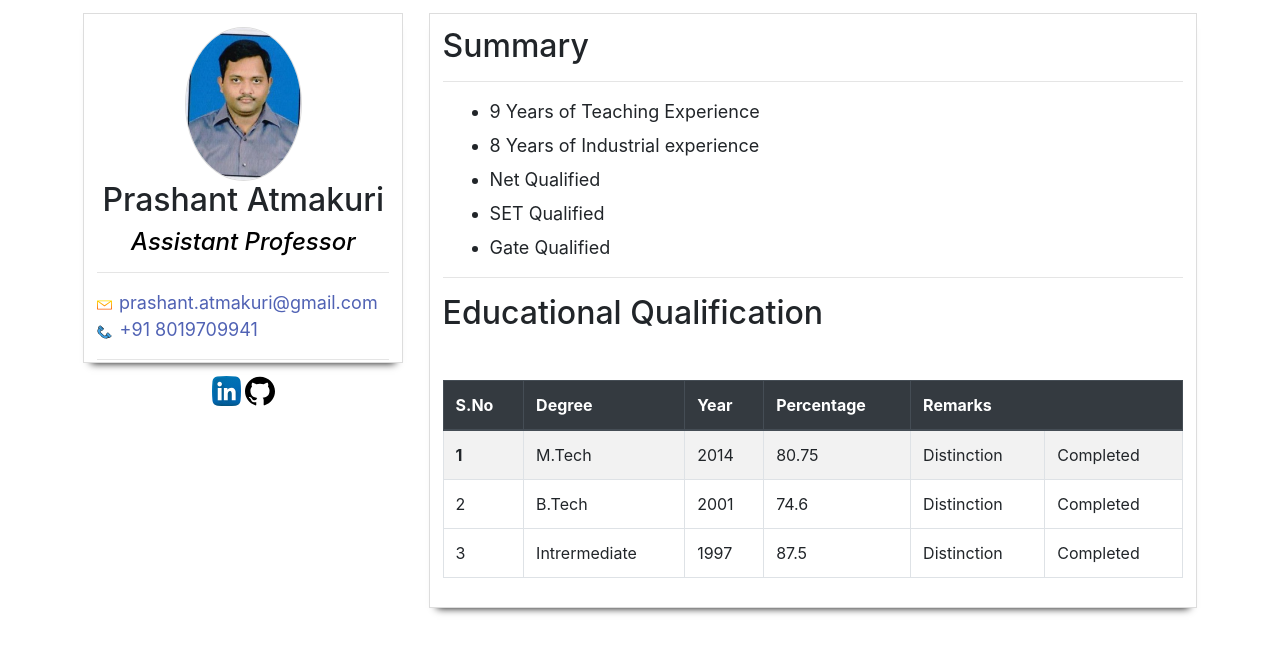
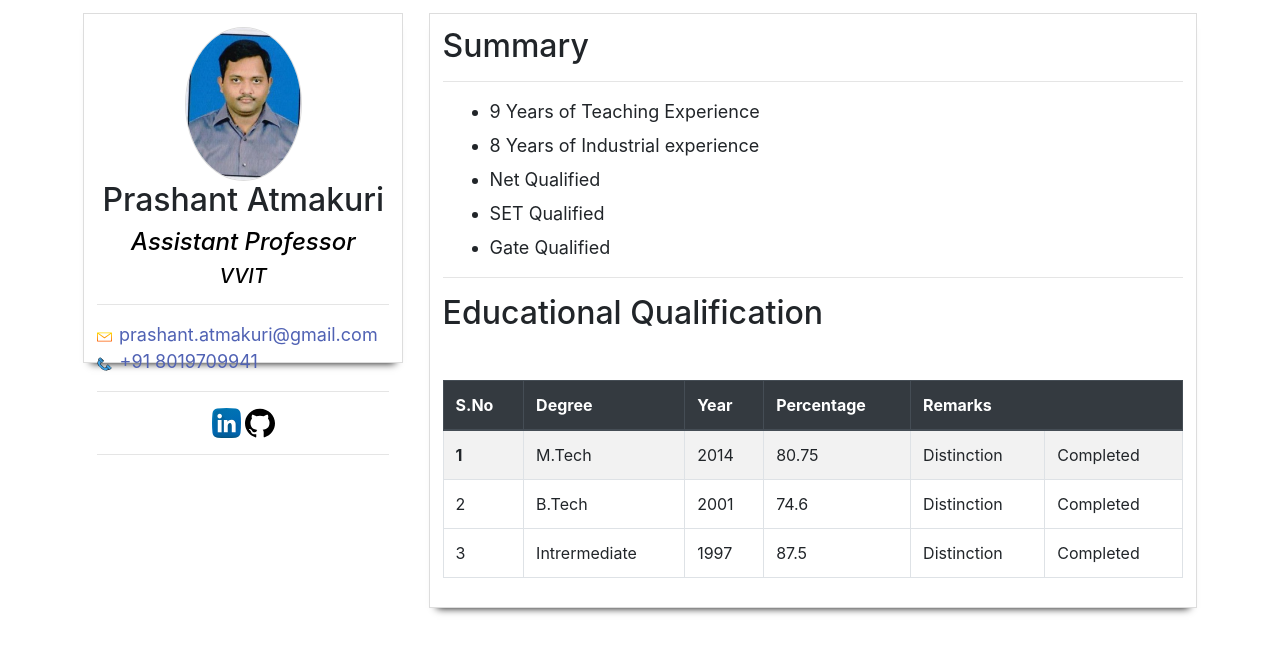
Before and after one commit to prashant-atmakuri/Resume-task, a plain HTML site: page index.html in a window 1280 px wide. Drawn offline with Linux system fonts and the light colour scheme.

Commit message:
Update index.html

```diff
--- a/index.html
+++ b/index.html
@@ -26,7 +26,10 @@
         <article class="child">
             <img src="image/PRASHANT.jpg" class="profile" alt="profile"/>
             <h2> Prashant Atmakuri </h2>
-            <h4 class="role"> Assistant Professor </h4> <hr>
+            <h4 class="role"> Assistant Professor </h4>
+		<h5 class="role"> VVIT </h5>
+
+		<hr>
     <div class="contact">
         <img src="image/multimedia.svg" class="info" alt="gmail"/>
         <a href="mailto:prashant.atmakuri@gmail.com" class="link"> prashant.atmakuri@gmail.com </a>
@@ -42,6 +45,7 @@
     <a href="https://github.com/prashant-atmakuri/" target="_blank"><img src="image/git.svg" class="socialIcon"></a>
 
     </div>
+		<hr>
 
         </article>
 
```
